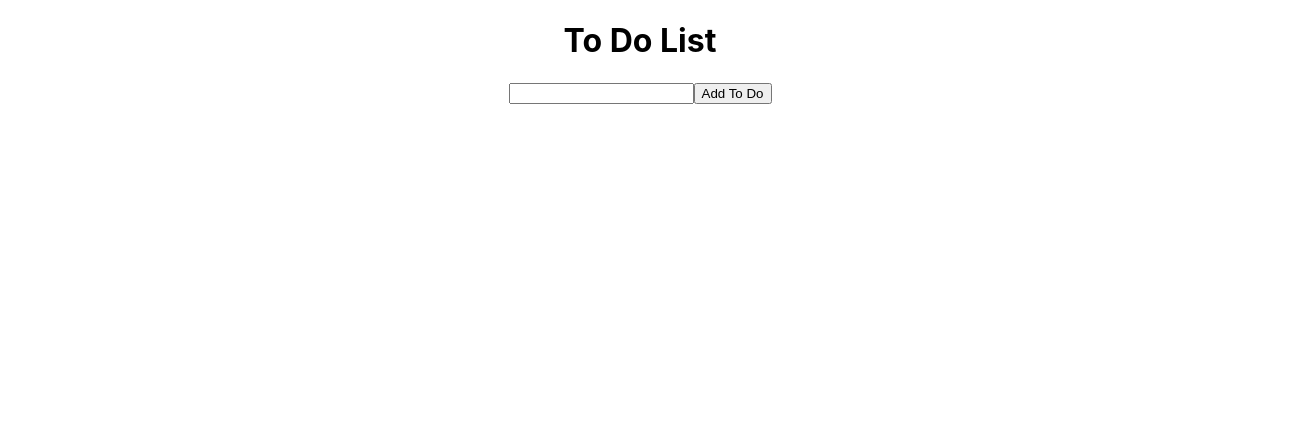
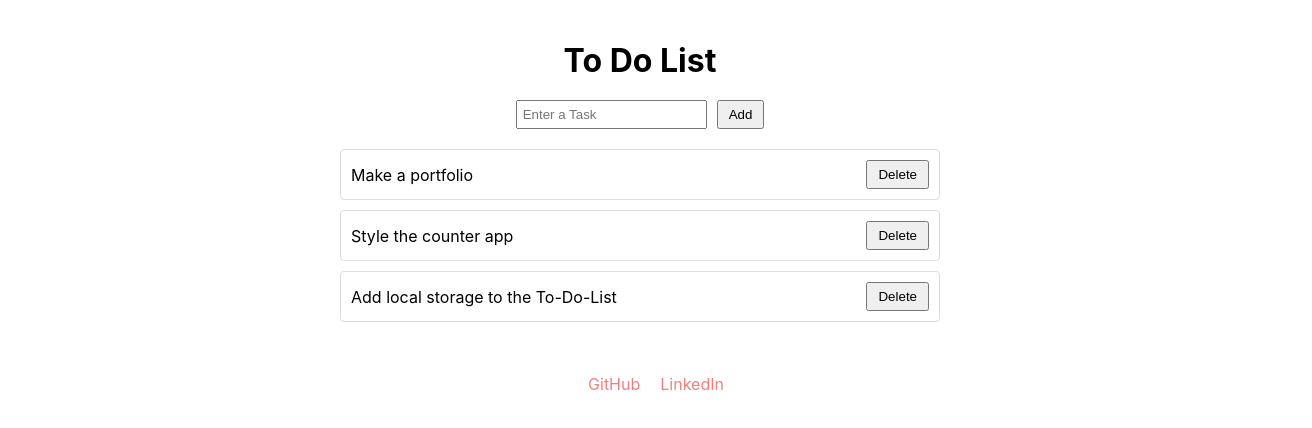
Before and after one commit to Foxshane997/SF-To-Do-List.github.io, a React (Create React App) app: page / in a window 1280 px wide. Shown: the top 428 px of the page, 1312 px wide, since content can reach past the window. Built offline with nearby package versions, Linux system fonts and the light colour scheme.

Commit message:
All done minus the local storage

```diff
--- a/src/App.css
+++ b/src/App.css
@@ -1,38 +1,81 @@
-.App {
+/* ToDoList.css */
+/* Make sure to add media query! */
+
+/* For the List */
+.to-do-list {
   text-align: center;
+  max-width: 600px;
+  margin: 0 auto;
+  padding: 20px;
 }
 
-.App-logo {
-  height: 40vmin;
-  pointer-events: none;
+.to-do-list h1 {
+  margin-bottom: 20px;
 }
 
-@media (prefers-reduced-motion: no-preference) {
-  .App-logo {
-    animation: App-logo-spin infinite 20s linear;
-  }
+.to-do-list div {
+  margin-bottom: 20px;
 }
 
-.App-header {
-  background-color: #282c34;
-  min-height: 100vh;
-  display: flex;
-  flex-direction: column;
-  align-items: center;
-  justify-content: center;
-  font-size: calc(10px + 2vmin);
-  color: white;
+.to-do-list input {
+  margin-right: 10px;
+  padding: 5px;
 }
 
-.App-link {
-  color: #61dafb;
+.to-do-list .add-button {
+  padding: 5px 10px;
+  cursor: pointer;
 }
 
-@keyframes App-logo-spin {
-  from {
-    transform: rotate(0deg);
-  }
-  to {
-    transform: rotate(360deg);
-  }
+.to-do-list ol {
+  list-style-type: none;
+  padding: 0;
 }
+
+.to-do-list li {
+  display: flex;
+  justify-content: space-between;
+  align-items: center;
+  margin-bottom: 10px;
+  padding: 10px;
+  border: 1px solid #ddd;
+  border-radius: 4px;
+  max-width: 600px;
+}
+
+.to-do-list .text {
+  flex: 1;
+  text-align: left;
+  margin-right: 10px;
+}
+
+.to-do-list .delete-button,
+.to-do-list .move-button {
+  margin-left: 5px;
+  padding: 5px 10px;
+}
+
+footer {
+  display: flex;
+  justify-content: center;
+  align-items: center;
+  padding: 1em;
+  width: 100%;
+  margin-top: auto;
+}
+
+footer a {
+  margin: 0 10px; /* Adjust as needed */
+  color: lightcoral;
+  text-decoration: none;
+}
+
+/* For iPhones */
+@media only screen and (device-width: 375px) and (device-height: 812px) and (-webkit-device-pixel-ratio: 3) {
+  /* Insert iPhone specific CSS here */
+}
+
+/* For Apple tablets */
+@media only screen and (device-width: 768px) and (device-height: 1024px) and (-webkit-device-pixel-ratio: 2) {
+  /* Insert Apple tablet specific CSS here */
+}
--- a/src/App.js
+++ b/src/App.js
@@ -1,71 +1,87 @@
-import React, { useEffect, useState } from 'react';
-import './App.css';
+import React from "react";
+import ToDoList from "./Components/ToDoList";
+import "./App.css";
+import Footer from "./Components/Footer";
 
 function App() {
-
-  const [list, setList] = useState([]);
-  const [input, setInput] = useState("");
-
-  // // Utility function to safely parse JSON
-  // const safeJSONParse = (str) => {
-  //   try {
-  //     return JSON.parse(str);
-  //   } catch (e) {
-  //     console.error('JSON parse error:', e);
-  //     return null;
-  //   }
-  // };
-
-  // // Load the to-do list from localStorage when the component mounts
-  // useEffect(() => {
-  //   const savedList = safeJSONParse(localStorage.getItem('todoList')) || [];
-  //   console.log('Loaded list from localStorage:', savedList);
-  //   setList(savedList);
-  // }, []);
-
-  // // Save the to-do list to localStorage whenever it changes
-  // useEffect(() => {
-  //   console.log('Saving list to localStorage:', list);
-  //   localStorage.setItem('todoList', JSON.stringify(list));
-  // }, [list]);
-
-  const addToDo = (todo) => {
-    const newToDo = {
-      id: Math.random(),
-      todo: todo
-    };
-
-    // Add to the list
-    setList([...list, newToDo]);
-
-    // Clear the input
-    setInput("");
-  };
-
-  const deleteToDo = (id) => {
-    const newList = list.filter((todo) => todo.id !== id);
-    setList(newList);
-  };
-
   return (
-    <div className="App">
-      <h1>To Do List</h1>
-      <input
-        type='text'
-        value={input}
-        onChange={(e) => setInput(e.target.value)}
-      />
-      <button onClick={() => addToDo(input)}>Add To Do</button>
-      <ul>
-        {list.map((todo) => (
-          <li key={todo.id}>
-            {todo.todo}
-            <button onClick={() => deleteToDo(todo.id)}>&times;</button>
-          </li>
-        ))}
-      </ul>
+    <div>
+      <ToDoList />
+      <Footer />
     </div>
   );
 }
 
 export default App;
+
+// import React, { useEffect, useState } from 'react';
+// import './App.css';
+
+// function App() {
+
+//   const [list, setList] = useState([]);
+//   const [input, setInput] = useState("");
+
+//   // // Utility function to safely parse JSON
+//   // const safeJSONParse = (str) => {
+//   //   try {
+//   //     return JSON.parse(str);
+//   //   } catch (e) {
+//   //     console.error('JSON parse error:', e);
+//   //     return null;
+//   //   }
+//   // };
+
+//   // // Load the to-do list from localStorage when the component mounts
+//   // useEffect(() => {
+//   //   const savedList = safeJSONParse(localStorage.getItem('todoList')) || [];
+//   //   console.log('Loaded list from localStorage:', savedList);
+//   //   setList(savedList);
+//   // }, []);
+
+//   // // Save the to-do list to localStorage whenever it changes
+//   // useEffect(() => {
+//   //   console.log('Saving list to localStorage:', list);
+//   //   localStorage.setItem('todoList', JSON.stringify(list));
+//   // }, [list]);
+
+//   const addToDo = (todo) => {
+//     const newToDo = {
+//       id: Math.random(),
+//       todo: todo
+//     };
+
+//     // Add to the list
+//     setList([...list, newToDo]);
+
+//     // Clear the input
+//     setInput("");
+//   };
+
+//   const deleteToDo = (id) => {
+//     const newList = list.filter((todo) => todo.id !== id);
+//     setList(newList);
+//   };
+
+//   return (
+//     <div className="App">
+//       <h1>To Do List</h1>
+//       <input
+//         type='text'
+//         value={input}
+//         onChange={(e) => setInput(e.target.value)}
+//       />
+//       <button onClick={() => addToDo(input)}>Add To Do</button>
+//       <ul>
+//         {list.map((todo) => (
+//           <li key={todo.id}>
+//             {todo.todo}
+//             <button onClick={() => deleteToDo(todo.id)}>&times;</button>
+//           </li>
+//         ))}
+//       </ul>
+//     </div>
+//   );
+// }
+
+// export default App;
--- /dev/null
+++ b/src/Components/Footer.js
@@ -0,0 +1,14 @@
+import React from "react";
+import "../App.css";
+
+function Footer() {
+  return (
+    <footer>
+      <a href="https://github.com/Foxshane997">GitHub</a>
+      <span></span>
+      <a href="https://www.linkedin.com/in/shane-fox-19ba382a9/">LinkedIn</a>
+    </footer>
+  );
+}
+
+export default Footer;
--- /dev/null
+++ b/src/Components/ToDoList.js
@@ -0,0 +1,57 @@
+import React, { useState } from "react";
+
+function ToDoList() {
+  const [tasks, setTasks] = useState([
+    "Make a portfolio",
+    "Style the counter app",
+    "Add local storage to the To-Do-List",
+  ]);
+  const [newTask, setNewTask] = useState("");
+
+  // function for displaying input text
+  function handleInputChange(event) {
+    setNewTask(event.target.value);
+  }
+
+  function addTask() {
+    // Making sure you cant add an empty task
+    if (newTask.trim() !== "") {
+      setTasks((t) => [...t, newTask]);
+      setNewTask("");
+    }
+  }
+
+  function deleteTask(index) {
+    const updatedTasks = tasks.filter((_, i) => i !== index);
+    setTasks(updatedTasks);
+  }
+
+  return (
+    <div className="to-do-list">
+      <h1>To Do List</h1>
+      <div>
+        <input
+          type="text"
+          placeholder="Enter a Task"
+          value={newTask}
+          onChange={handleInputChange}
+        />
+        <button className="add-button" onClick={addTask}>
+          Add
+        </button>
+      </div>
+      <ol>
+        {tasks.map((task, index) => (
+          <li key={index}>
+            <span className="text">{task}</span>
+            <button className="delete-button" onClick={() => deleteTask(index)}>
+              Delete
+            </button>
+          </li>
+        ))}
+      </ol>
+    </div>
+  );
+}
+
+export default ToDoList;
```
